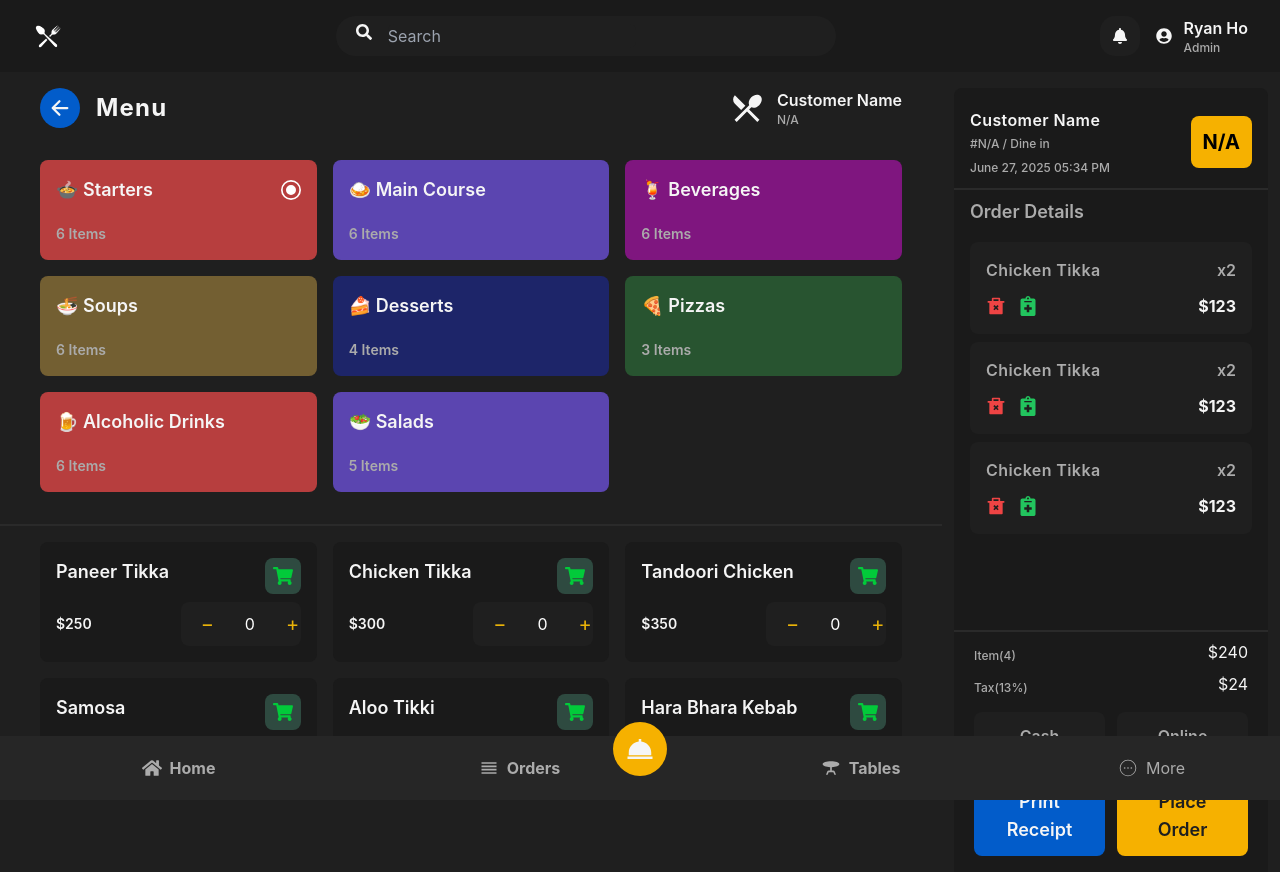
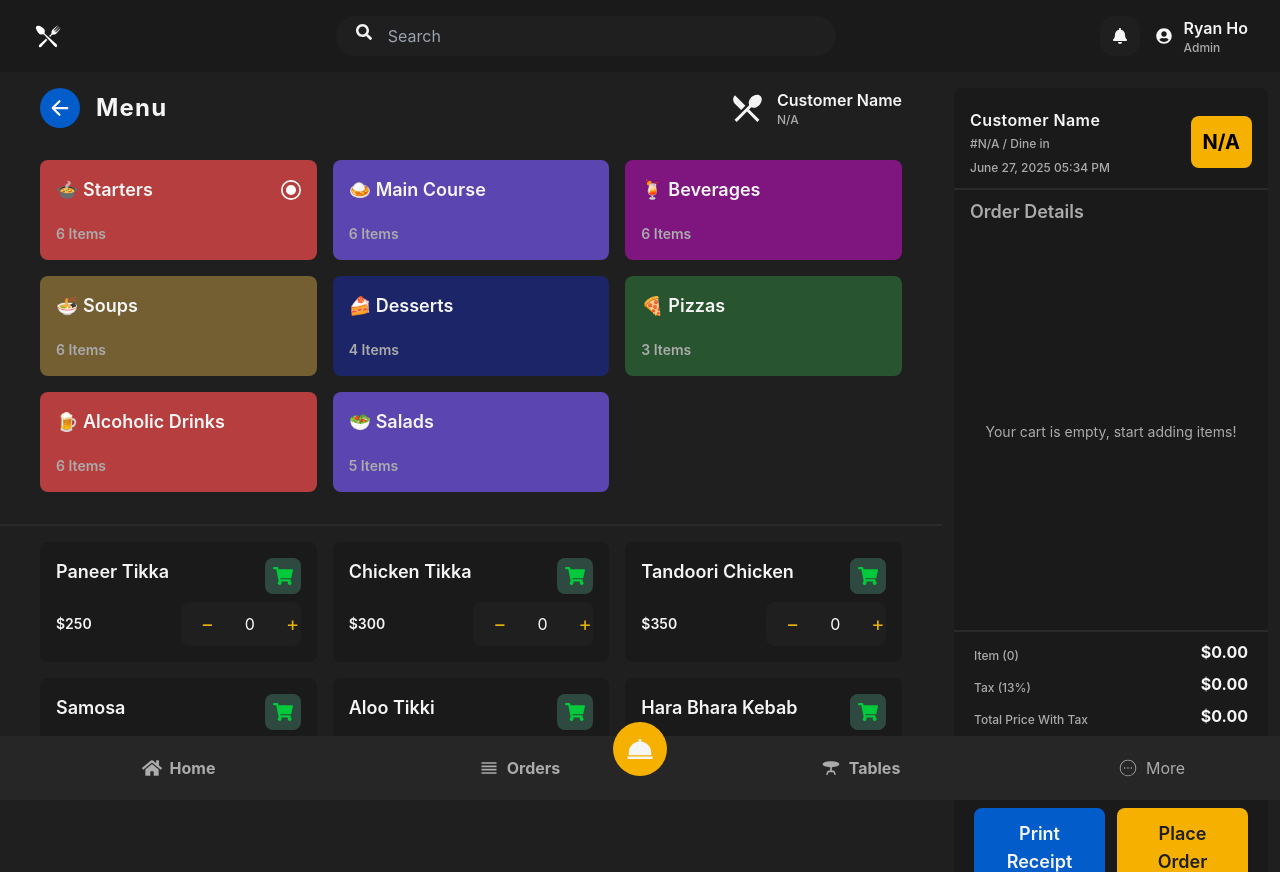
Before and after one commit to ryanho040503/POS-Restaurant, a React (Vite) app: page /menu in a window 1280 px wide. Built offline with nearby package versions, Linux system fonts and the light colour scheme.

Commit message:
Finish the cart function with bill calculation

```diff
--- a/src/components/menu/Bill.jsx
+++ b/src/components/menu/Bill.jsx
@@ -1,15 +1,29 @@
 import React from 'react'
+import { useSelector } from 'react-redux';
+import { getTotalPrice } from '../../redux/slices/cartSlice';
+
 
 const Bill = () => {
+
+    const cartData = useSelector((state) => state.cart);
+    const total = useSelector(getTotalPrice);
+    const taxRate = 13; // 13%
+    const tax = (total * taxRate)/100;
+    const totalPriceWithTax = total + tax;
+
   return (
     <>
         <div className="flex items-center justify-between px-5 mt-2">
-            <p className="text-xs text-[#ababab] font-medium mt-2">Item(4)</p>
-            <h1 className="text-[#f5f5f5] text-md font-bold]">$240</h1>
+            <p className="text-xs text-[#ababab] font-medium mt-2">Item ({cartData.length})</p>
+            <h1 className="text-[#f5f5f5] text-md font-bold">${total.toFixed(2)}</h1>
         </div>
         <div className="flex items-center justify-between px-5 mt-2">
-            <p className="text-xs text-[#ababab] font-medium mt-2">Tax(13%)</p>
-            <h1 className="text-[#f5f5f5] text-md font-bold]">$24</h1>
+            <p className="text-xs text-[#ababab] font-medium mt-2">Tax (13%)</p>
+            <h1 className="text-[#f5f5f5] text-md font-bold">${tax.toFixed(2)}</h1>
+        </div>
+        <div className="flex items-center justify-between px-5 mt-2">
+            <p className="text-xs text-[#ababab] font-medium mt-2">Total Price With Tax</p>
+            <h1 className="text-[#f5f5f5] text-md font-bold">${totalPriceWithTax.toFixed(2)}</h1>
         </div>
 
         <div className="flex items-center gap-3 px-5 mt-4">
--- a/src/components/menu/CartItem.jsx
+++ b/src/components/menu/CartItem.jsx
@@ -1,55 +1,55 @@
 import React from 'react'
 import { RiDeleteBin2Fill } from "react-icons/ri";
 import { FaNotesMedical } from "react-icons/fa";
+import { useSelector } from 'react-redux';
+import { addItems } from '../../redux/slices/cartSlice';
+import { useDispatch } from 'react-redux';
+import { removeItem } from '../../redux/slices/cartSlice';
+import { useEffect, useRef } from 'react';
 
 
 const CartItem = () => {
+
+    const cartData = useSelector((state) => state.cart);
+    const scrolLRef = useRef();
+
+    useEffect(() => {
+        if(scrolLRef.current) {
+            scrolLRef.current.scrollTo ({
+                top : scrolLRef.current.scrollHeight,
+                behavior : "smooth"
+            })
+        }
+    }, [cartData]);
+
+    const dispatch = useDispatch();
+    const handleRemove = (itemId) => {
+        dispatch(removeItem(itemId));
+    }
+
     return (
         <div className="px-4 py-2">
             <h1 className="text-lg text-[#ababab] font-semibold tracki-wide">Order Details</h1>
-            <div className="mt-4 overflow-y-scroll scrollbar-hide h-[380px]">
-
+            <div className="mt-4 overflow-y-scroll scrollbar-hide h-[380px]" ref={scrolLRef}>
+                {cartData.length === 0 ? (
+                    <p className="text-[#ababab] text-sm flex justify-center items-center h-full">Your cart is empty, start adding items!</p>
+                ) : cartData.map((item) => {
+                    return (
                         <div className="bg-[#1f1f1f] rounded-lg px-4 py-4 mb-2">
                             <div className="flex items-center justify-between">
-                        <h1 className="text-[#ababab] font-semibold tracking-wide text-md">Chicken Tikka</h1>
-                        <p className="text-[#ababab] font-semibold">x2</p>
+                                <h1 className="text-[#ababab] font-semibold tracking-wide text-md">{item.name}</h1>
+                                <p className="text-[#ababab] font-semibold">x{item.quantity}</p>
                             </div>
                             <div className="flex items-center justify-between mt-3">
                                 <div className="flex items-center gap-3">
-                            <RiDeleteBin2Fill size={20} className="text-red-500 cursor-pointer hover:text-red-600" />
+                                    <RiDeleteBin2Fill onClick={() => handleRemove(item.id)} size={20} className="text-red-500 cursor-pointer hover:text-red-600" />
                                     <FaNotesMedical size={20} className="text-green-500 cursor-pointer hover:text-green-600" />
                                 </div>
-                        <p className="text-[#f5f5f5] text-md font-bold">$123</p>
+                                <p className="text-[#f5f5f5] text-md font-bold">${item.price}</p>
                             </div>
                         </div>
-
-                <div className="bg-[#1f1f1f] rounded-lg px-4 py-4 mb-2">
-                    <div className="flex items-center justify-between">
-                        <h1 className="text-[#ababab] font-semibold tracking-wide text-md">Chicken Tikka</h1>
-                        <p className="text-[#ababab] font-semibold">x2</p>
-                    </div>
-                    <div className="flex items-center justify-between mt-3">
-                        <div className="flex items-center gap-3">
-                            <RiDeleteBin2Fill size={20} className="text-red-500 cursor-pointer hover:text-red-600" />
-                            <FaNotesMedical size={20} className="text-green-500 cursor-pointer hover:text-green-600" />
-                        </div>
-                        <p className="text-[#f5f5f5] text-md font-bold">$123</p>
-                    </div>
-                </div>
-
-                <div className="bg-[#1f1f1f] rounded-lg px-4 py-4 mb-2">
-                    <div className="flex items-center justify-between">
-                        <h1 className="text-[#ababab] font-semibold tracking-wide text-md">Chicken Tikka</h1>
-                        <p className="text-[#ababab] font-semibold">x2</p>
-                    </div>
-                    <div className="flex items-center justify-between mt-3">
-                        <div className="flex items-center gap-3">
-                            <RiDeleteBin2Fill size={20} className="text-red-500 cursor-pointer hover:text-red-600" />
-                            <FaNotesMedical size={20} className="text-green-500 cursor-pointer hover:text-green-600" />
-                        </div>
-                        <p className="text-[#f5f5f5] text-md font-bold">$123</p>
-                    </div>
-                </div>
+                    );
+                })}
 
             </div>
         </div>
--- a/src/components/menu/MenuContainer.jsx
+++ b/src/components/menu/MenuContainer.jsx
@@ -72,11 +72,14 @@ import React, { useState } from 'react';
 import { menus } from '../../constants';
 import { GrRadialSelected } from 'react-icons/gr';
 import { FaShoppingCart } from "react-icons/fa";
+import { useDispatch } from 'react-redux';
+import { addItems } from '../../redux/slices/cartSlice';
 
 
 const MenuContainer = () => {
   const [selected, setSelected] = useState(menus[0]);
   const [itemCounts, setItemCounts] = useState({});
+  const dispatch = useDispatch();
 
   const increment = (id) => {
     setItemCounts(prev => ({
@@ -101,6 +104,19 @@ const MenuContainer = () => {
     }
   };
 
+  const handleAddToCart = (item) => {
+
+    const itemCount = itemCounts[item.id] || 0;
+    if (itemCount === 0) return;
+
+
+    const {name, price} = item;
+    const newObj = { id: Date.now(), name, pricePerQuantity : price, quantity: itemCount, price: price * itemCount };
+
+    dispatch(addItems(newObj));
+    setItemCounts((prev) => ({ ...prev, [item.id]: 0 }));
+  }
+
   return (
     <div className="overflow-y-auto h-full">
       {/* Danh sách menu */}
@@ -111,23 +127,23 @@ const MenuContainer = () => {
           display: 'grid',
         }}
       >
-        {menus.map(menu => (
+        {menus.map(item => (
           <div
-            key={menu.id}
+            key={item.id}
             className="flex flex-col items-start justify-between p-4 rounded-lg h-[100px] cursor-pointer"
-            style={{ backgroundColor: menu.bgColor }}
-            onClick={() => setSelected(menu)}
+            style={{ backgroundColor: item.bgColor }}
+            onClick={() => setSelected(item)}
           >
             <div className="flex items-center justify-between w-full">
               <h1 className="text-[#f5f5f5] text-lg font-semibold truncate">
-                {menu.icon} {menu.name}
+                {item.icon} {item.name}
               </h1>
-              {selected.id === menu.id && (
+              {selected.id === item.id && (
                 <GrRadialSelected className="text-white min-w-[20px]" size={20} />
               )}
             </div>
             <p className="text-[#ababab] text-sm font-semibold">
-              {menu.items.length} Items
+              {item.items.length} Items
             </p>
           </div>
         ))}
@@ -143,21 +159,21 @@ const MenuContainer = () => {
           display: 'grid',
         }}
       >
-        {selected?.items.map(menu => (
+        {selected?.items.map(item => (
           <div
-            key={menu.id}
+            key={item.id}
             className="flex flex-col items-start justify-between p-4 rounded-lg bg-[#1a1a1a] hover:bg-[#2a2a2a] duration-100"
           >
             <div className="flex items-start justify-between w-full">
-              <h1 className="text-[#f5f5f5] text-lg font-semibold">{menu.name}</h1>
-              <button className="bg-[#2e4a40] text-[#02ca3a] p-2 rounded-lg"><FaShoppingCart size={20} /></button>
+              <h1 className="text-[#f5f5f5] text-lg font-semibold">{item.name}</h1>
+              <button onClick={() => handleAddToCart(item)} className="bg-[#2e4a40] text-[#02ca3a] p-2 rounded-lg"><FaShoppingCart size={20} /></button>
             </div>
 
             <div className="flex flex-col sm:flex-row items-start sm:items-center justify-between w-full mt-2 gap-2 sm:gap-0">
-              <p className="text-[#f5f5f5] text-sm font-semibold">${menu.price}</p>
+              <p className="text-[#f5f5f5] text-sm font-semibold">${item.price}</p>
               <div className="flex items-center justify-between bg-[#1f1f1f] px-3 py-2 rounded-lg gap-2 w-full max-w-[120px]">
                 <button
-                  onClick={() => decrement(menu.id)}
+                  onClick={() => decrement(item.id)}
                   className="text-yellow-500 text-xl px-2"
                 >
                   &minus;
@@ -166,14 +182,14 @@ const MenuContainer = () => {
                 <input
                   type="text"
                   inputMode="numeric"
-                  value={itemCounts[menu.id] ?? 0}
-                  onChange={(e) => handleChange(menu.id, e.target.value)}
+                  value={itemCounts[item.id] ?? 0}
+                  onChange={(e) => handleChange(item.id, e.target.value)}
                   className="w-10 text-center text-white bg-transparent focus:outline-none"
                   style={{ border: 'none' }}
                 />
 
                 <button
-                  onClick={() => increment(menu.id)}
+                  onClick={() => increment(item.id)}
                   className="text-yellow-500 text-xl px-2"
                 >
                   &#43;
--- /dev/null
+++ b/src/redux/slices/cartSlice.js
@@ -0,0 +1,21 @@
+import { createSlice } from '@reduxjs/toolkit';
+
+const initialState = [];
+
+const cartSlice = createSlice({
+  name: 'cart',
+  initialState,
+  reducers: {
+    addItems: (state, action) => {
+        state.push(action.payload);
+    },
+
+    removeItem: (state, action) => {
+        return state.filter(item => item.id !== action.payload);
+    }
+  }
+});
+
+export const getTotalPrice = (state) => state.cart.reduce((total, item) => total + item.price, 0);
+export const { addItems, removeItem } = cartSlice.actions;
+export default cartSlice.reducer;
--- a/src/redux/store.js
+++ b/src/redux/store.js
@@ -1,9 +1,11 @@
 import { configureStore } from "@reduxjs/toolkit";
 import customerSlice from "./slices/customerSlice";
+import cartSlice from "./slices/cartSlice";
 
 const store = configureStore({
     reducer : {
-        customer : customerSlice
+        customer : customerSlice,
+        cart : cartSlice
     },
 
     devTools: import.meta.env.NODE_ENV !== "production",
```
Lines whose indentation alone changed are shown as unchanged.
